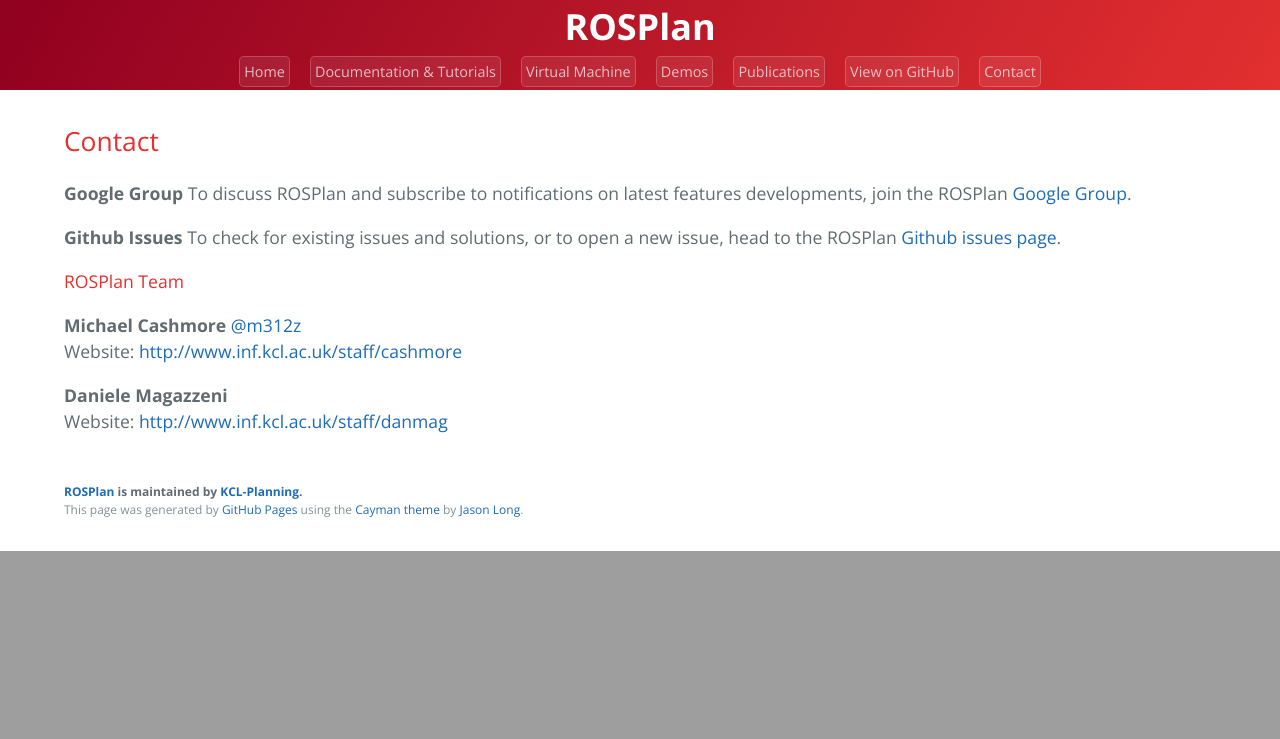
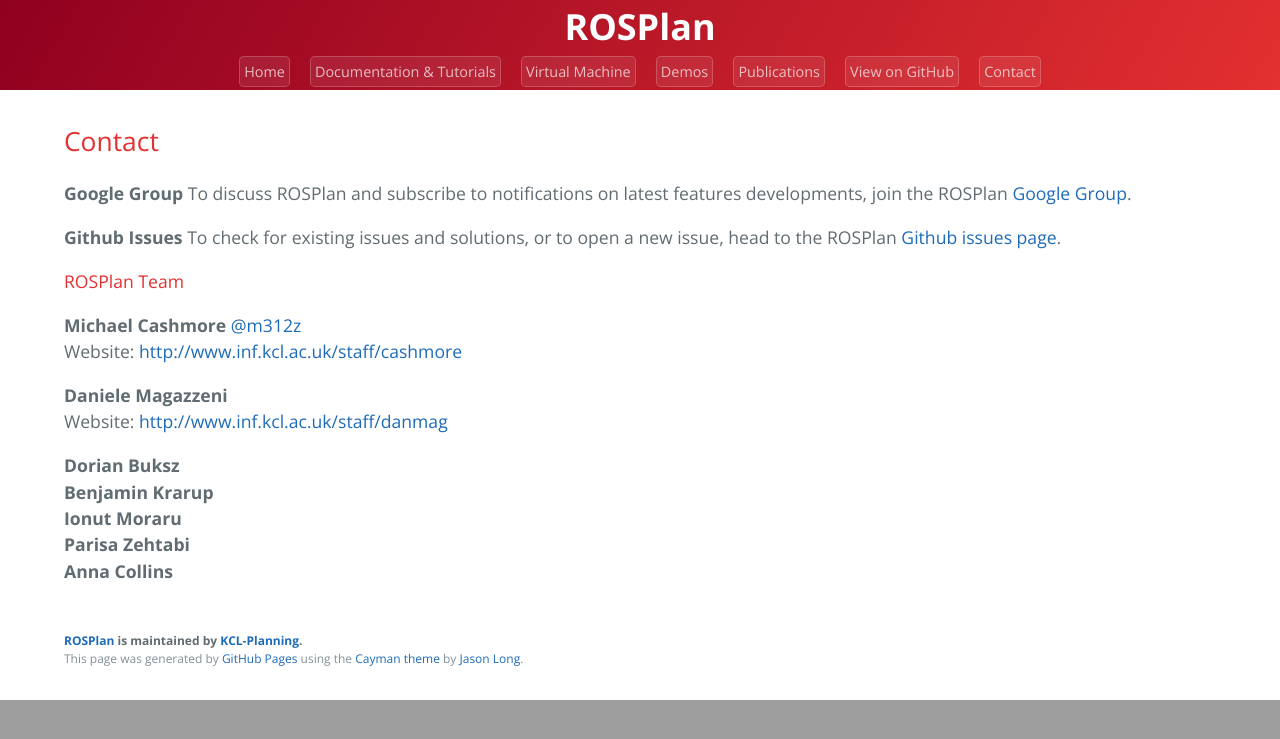
Before and after one commit to KCL-Planning/ROSPlan, a Jekyll site: the page built from contact.md, in a window 1280 px wide. Shown: the top 739 px of the page. Built offline with Jekyll 4.4.1, drawn with Linux system fonts in a browser that asks for light colours.

Commit message:
Update contact.md

```diff
--- a/contact.md
+++ b/contact.md
@@ -16,3 +16,9 @@ Website: [http://www.inf.kcl.ac.uk/staff/cashmore](http://www.inf.kcl.ac.uk/staf
 
 **Daniele Magazzeni**
 Website: [http://www.inf.kcl.ac.uk/staff/danmag](http://www.inf.kcl.ac.uk/staff/danmag)
+
+**Dorian Buksz**
+**Benjamin Krarup**
+**Ionut Moraru**
+**Parisa Zehtabi**
+**Anna Collins**
```
